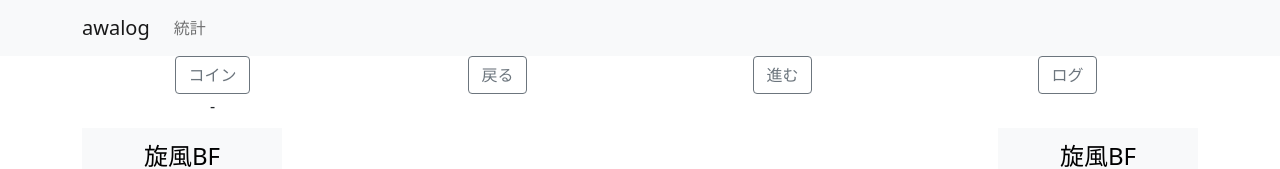
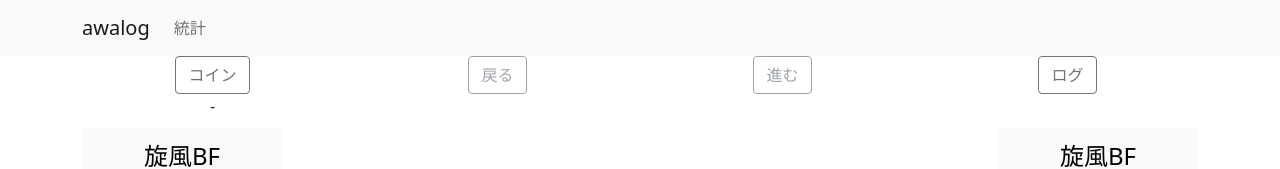
Before and after one commit to dateshi/awalog, a React (Create React App) app in the folder frontend/: page / in a window 1280 px wide. Shown: the top 169 px of the page. Built offline with nearby package versions, Linux system fonts and the light colour scheme.

Commit message:
undo/redoボタンの活性化条件設定

```diff
--- a/frontend/src/LP/Toolbar.tsx
+++ b/frontend/src/LP/Toolbar.tsx
@@ -1,6 +1,6 @@
 import { useState } from "react";
 import { Button, Col, Row } from "react-bootstrap";
-import { LPHistoryCtl, PlayertCtl } from "./lp";
+import { LPHistory, LPHistoryCtl, PlayertCtl } from "./lp";
 
 const Coin = () => {
   const [result, setResult] = useState<"表" | "裏" | "-">("-");
@@ -19,14 +19,22 @@ const Coin = () => {
   );
 };
 
-const Undo = (props: { undo: () => void }) => (
-  <Button variant="outline-secondary" onClick={props.undo}>
+const Undo = (props: { lpHistory: LPHistory; undo: () => void }) => (
+  <Button
+    variant="outline-secondary"
+    onClick={props.undo}
+    disabled={props.lpHistory.head < 0}
+  >
     戻る
   </Button>
 );
 
-const Redo = (props: { redo: () => void }) => (
-  <Button variant="outline-secondary" onClick={props.redo}>
+const Redo = (props: { lpHistory: LPHistory; redo: () => void }) => (
+  <Button
+    variant="outline-secondary"
+    onClick={props.redo}
+    disabled={props.lpHistory.head === props.lpHistory.logs.length - 1}
+  >
     進む
   </Button>
 );
@@ -39,13 +47,20 @@ const LPLog = (props: Pick<Props, "showLPHistoryModal">) => (
 
 type Props = {
   showLPHistoryModal: () => void;
+  lpHistory: LPHistory;
   lpHistoryCtl: LPHistoryCtl;
   player1Ctl: PlayertCtl;
   player2Ctl: PlayertCtl;
 };
 
 const Toolbar = (props: Props) => {
-  const { showLPHistoryModal, lpHistoryCtl, player1Ctl, player2Ctl } = props;
+  const {
+    showLPHistoryModal,
+    lpHistory,
+    lpHistoryCtl,
+    player1Ctl,
+    player2Ctl,
+  } = props;
   const undo = () => {
     const log = lpHistoryCtl.undo();
     player1Ctl.undoLP(log);
@@ -62,10 +77,10 @@ const Toolbar = (props: Props) => {
         <Coin />
       </Col>
       <Col>
-        <Undo undo={undo} />
+        <Undo lpHistory={lpHistory} undo={undo} />
       </Col>
       <Col>
-        <Redo redo={redo} />
+        <Redo lpHistory={lpHistory} redo={redo} />
       </Col>
       <Col>
         <LPLog showLPHistoryModal={showLPHistoryModal} />
--- a/frontend/src/LP/index.tsx
+++ b/frontend/src/LP/index.tsx
@@ -17,6 +17,7 @@ const LP = () => {
       <Container>
         <Toolbar
           showLPHistoryModal={showLPHistoryModal}
+          lpHistory={lpHistory}
           lpHistoryCtl={historyCtl}
           player1Ctl={ctl1}
           player2Ctl={ctl2}
```
